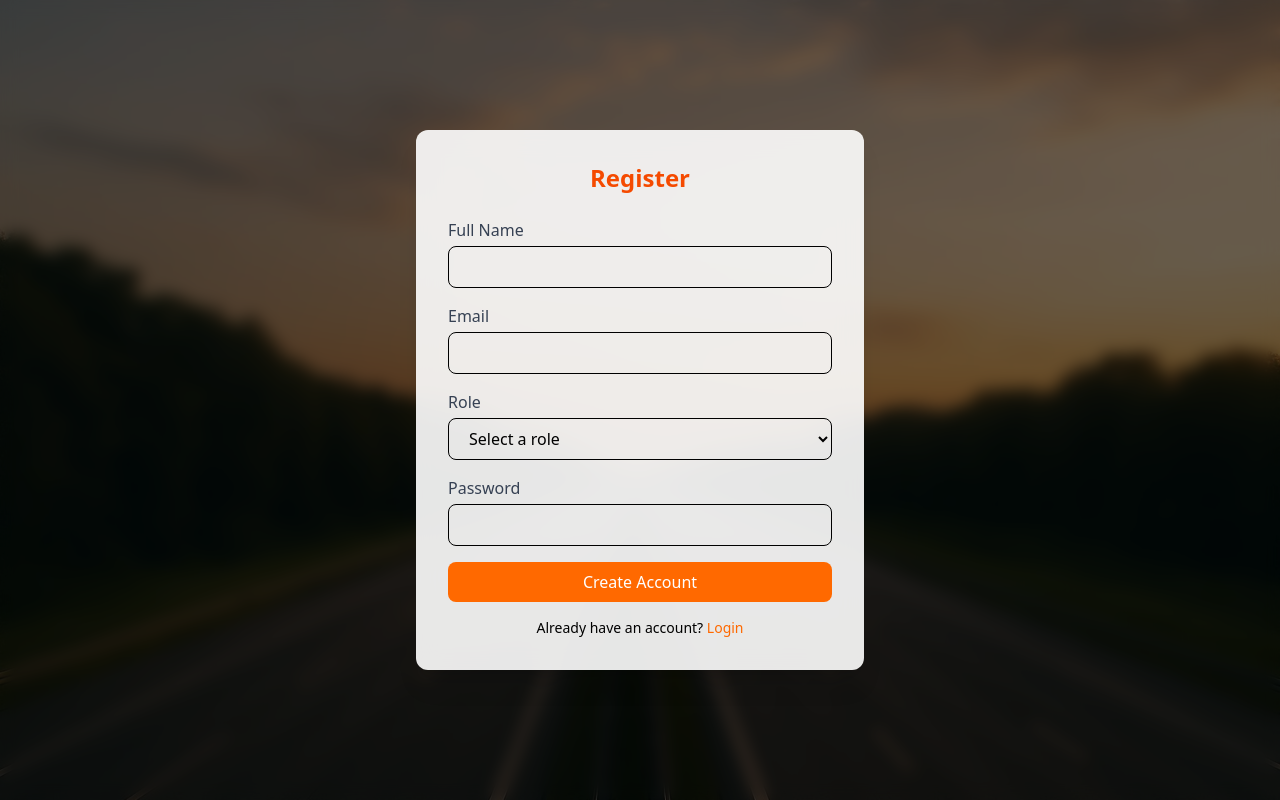
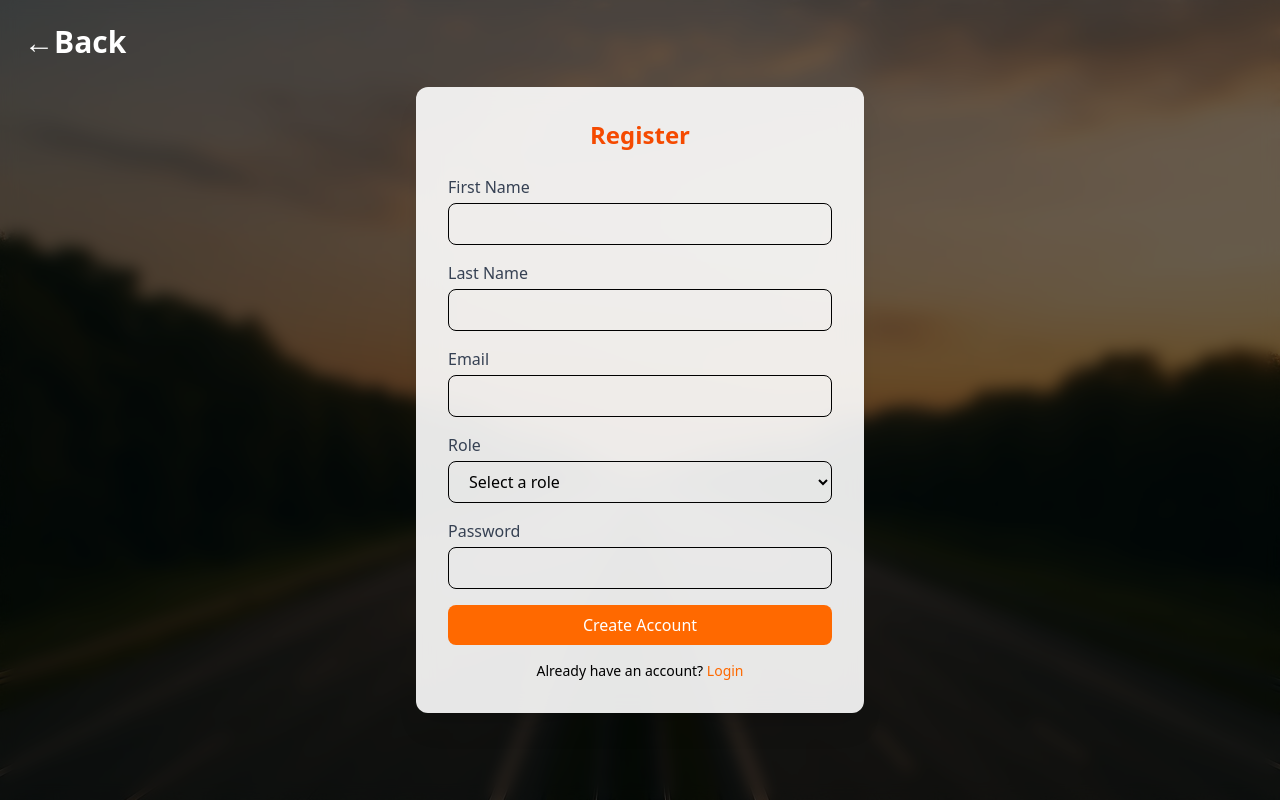
Before and after one commit to sashith06/Land_Aquisition_Management_System, a React (Vite) app in the folder frontend/: page /register in a window 1280 px wide. Built offline with nearby package versions, Linux system fonts and the light colour scheme.

Commit message:
Updated Login & Register pages

```diff
--- a/frontend/src/pages/Login.jsx
+++ b/frontend/src/pages/Login.jsx
@@ -29,6 +29,15 @@ const Login = () => {
     >
       {/* Overlay */}
       <div className="absolute inset-0 bg-black/60 backdrop-blur-sm"></div>
+
+      {/* Back arrow button */}
+      <button
+        onClick={() => navigate(-1)}
+        className="absolute top-6 left-6 z-20 text-white text-3xl font-bold hover:text-orange-400"
+        aria-label="Go back"
+      >
+        ←Back
+      </button>
 
       {/* Centered form */}
       <div className="relative z-10 flex items-center justify-center min-h-screen px-4">
--- a/frontend/src/pages/Register.jsx
+++ b/frontend/src/pages/Register.jsx
@@ -1,8 +1,10 @@
 // src/pages/Register.jsx
 import React from 'react';
-import { Link } from 'react-router-dom';
+import { Link, useNavigate } from 'react-router-dom';
 
 const Register = () => {
+  const navigate = useNavigate();
+
   return (
     <div
       className="relative min-h-screen bg-cover bg-center"
@@ -11,13 +13,29 @@ const Register = () => {
       {/* Overlay with blur */}
       <div className="absolute inset-0 bg-black/60 backdrop-blur-sm"></div>
 
+      {/* Back arrow button */}
+      <button
+        onClick={() => navigate(-1)}
+        className="absolute top-6 left-6 z-20 text-white text-3xl font-bold hover:text-orange-400"
+        aria-label="Go back"
+      >
+        ←Back
+      </button>
+
       {/* Centered form */}
       <div className="relative z-10 flex items-center justify-center min-h-screen px-4">
         <div className="bg-white/90 backdrop-blur-md p-8 rounded-xl shadow-xl w-full max-w-md">
           <h2 className="text-2xl font-bold text-center text-orange-600 mb-6">Register</h2>
           <form className="space-y-4">
             <div>
-              <label className="block text-gray-700 mb-1">Full Name</label>
+              <label className="block text-gray-700 mb-1">First Name</label>
+              <input
+                type="text"
+                className="w-full px-4 py-2 border rounded-lg focus:outline-none focus:ring-2 focus:ring-orange-500"
+              />
+            </div>
+            <div>
+              <label className="block text-gray-700 mb-1">Last Name</label>
               <input
                 type="text"
                 className="w-full px-4 py-2 border rounded-lg focus:outline-none focus:ring-2 focus:ring-orange-500"
```
Also changed, not shown: 1 other file (tests, documents, lock files or other folders).
